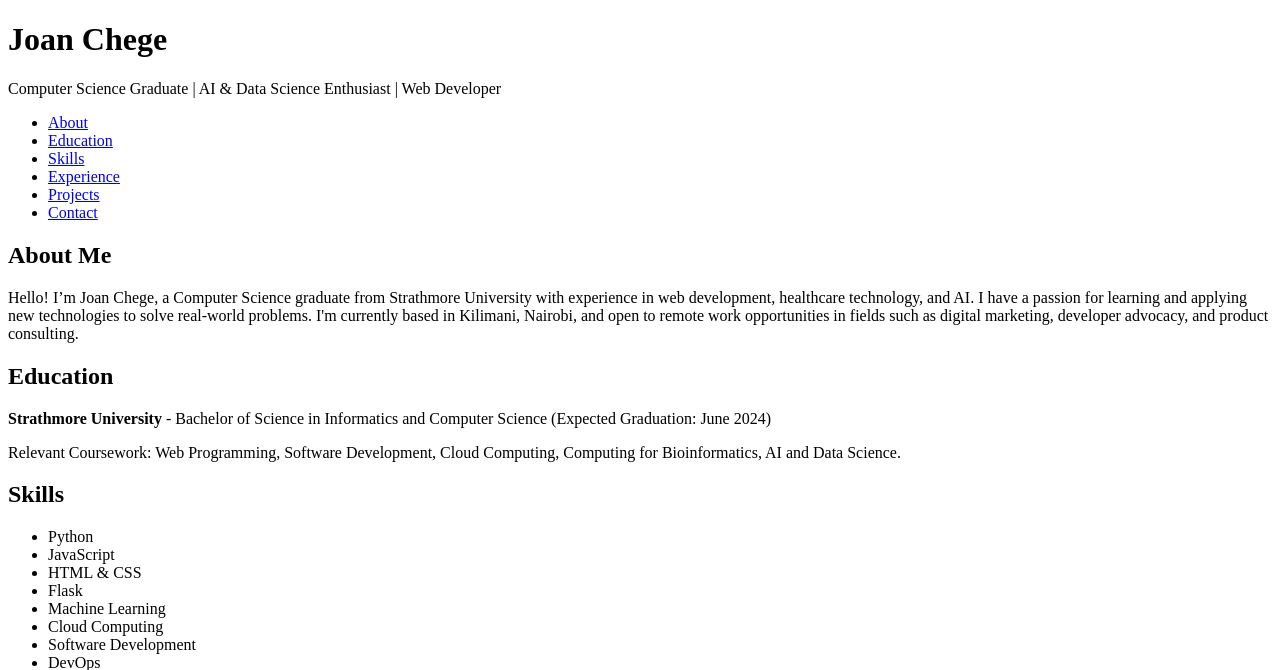
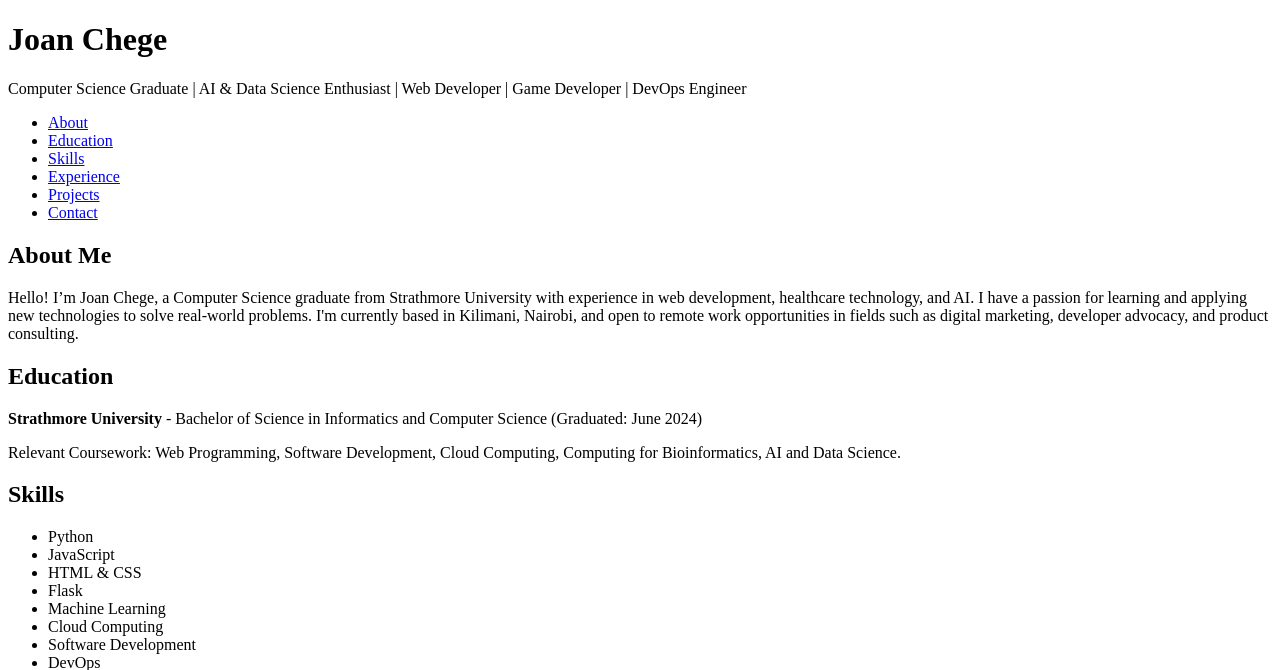
Before and after one commit to JoanChege/Portfolio, a Python web app: template templates/index.html in a window 1280 px wide. Shown: the top 670 px of the page. Run offline with Jinja, Linux system fonts and the light colour scheme; the template is opened without the code that fills it, so the values that code supplies are empty.

Commit message:
add index

```diff
--- a/templates/index.html
+++ b/templates/index.html
@@ -11,7 +11,7 @@
     <header>
         <div class="container">
             <h1>Joan Chege</h1>
-            <p>Computer Science Graduate | AI & Data Science Enthusiast | Web Developer</p>
+            <p>Computer Science Graduate | AI & Data Science Enthusiast | Web Developer | Game Developer | DevOps Engineer</p>
             <nav>
                 <ul>
                     <li><a href="#about">About</a></li>
@@ -37,7 +37,7 @@
     <section id="education" class="section">
         <div class="container">
             <h2>Education</h2>
-            <p><strong>Strathmore University</strong> - Bachelor of Science in Informatics and Computer Science (Expected Graduation: June 2024)</p>
+            <p><strong>Strathmore University</strong> - Bachelor of Science in Informatics and Computer Science (Graduated: June 2024)</p>
             <p>Relevant Coursework: Web Programming, Software Development, Cloud Computing, Computing for Bioinformatics, AI and Data Science.</p>
         </div>
     </section>
```
